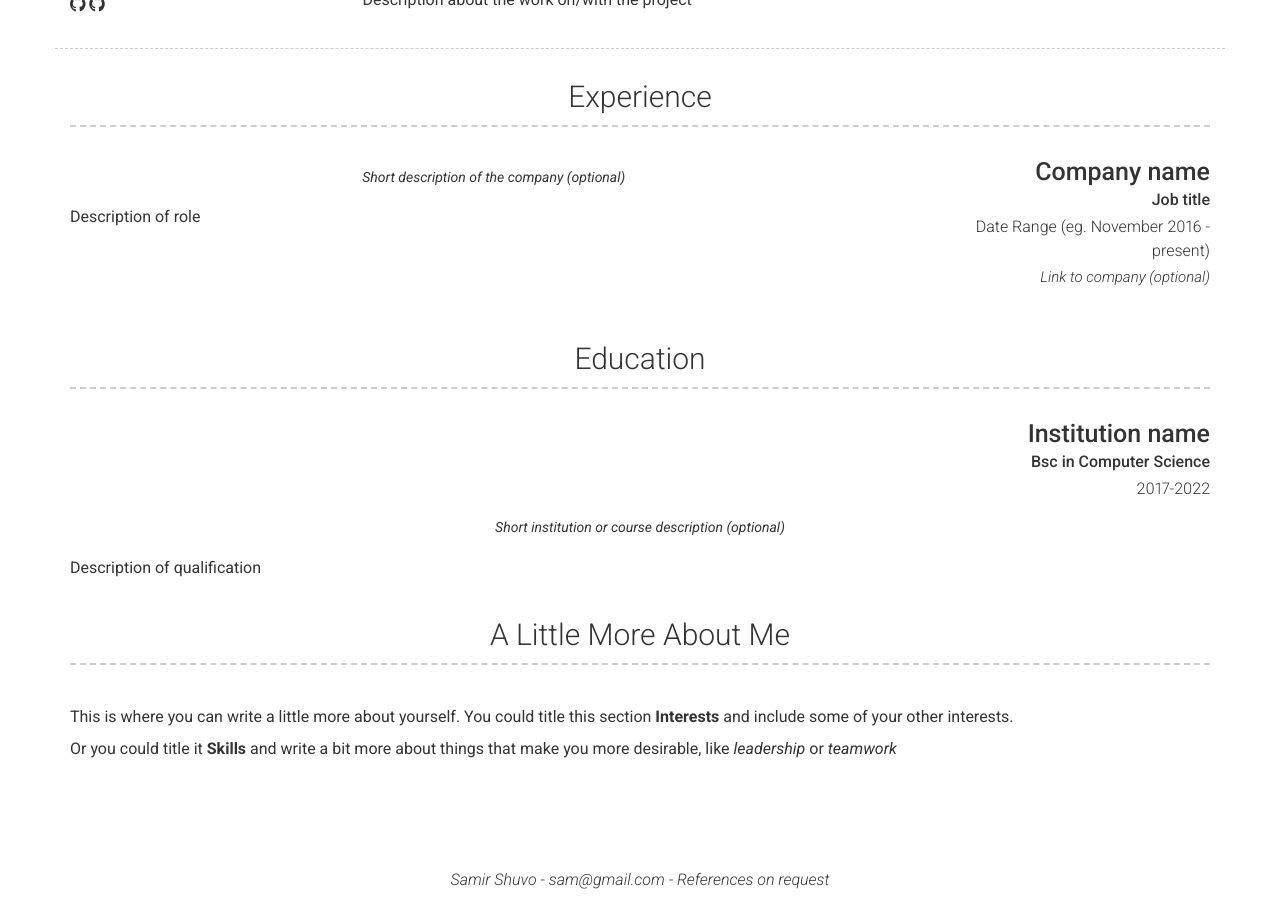
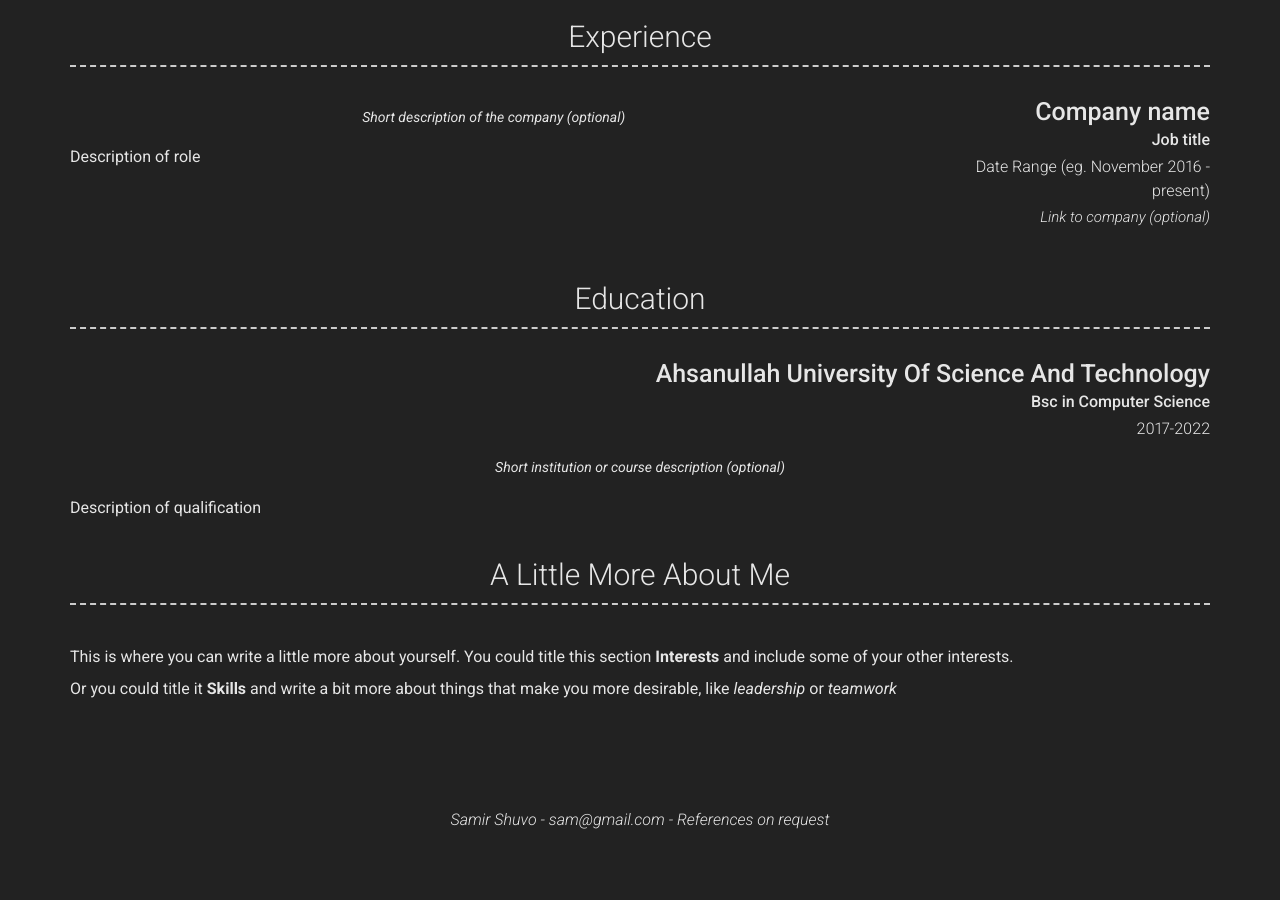
Before and after one commit to DexterSamir/DexterSamir.github.io, a Jekyll site: the page built from index.md, in a window 1280 px wide and 900 px high, scrolled down 862 px. Built offline with Jekyll 4.4.1, drawn with Linux system fonts in a browser that asks for light colours; nearby versions of some CDN libraries; after the commit the page ends 1702 px from its top, so only the background shows below that; some of the changed lines change nothing that is shown.

Commit message:
Update _config.yml

```diff
--- a/_config.yml
+++ b/_config.yml
@@ -16,22 +16,17 @@ website: Your website (eg. https://google.com)(optional)
 # website_title: Web (Website title override)
 
 # Dark Mode (true/false/never)
-darkmode: false
+darkmode: true
 
 # Social links
-twitter_username: jekyllrb
+
 github_username:  jekyll
 stackoverflow_username: "00000001"
 dribbble_username: jekyll
-facebook_username: jekyll
-flickr_username: jekyll
 instagram_username: jekyll
 linkedin_username: jekyll
-xing_username: jekyll
-pinterest_username: jekyll
 youtube_username: jekyll
-orcid_username: 0000-0000-0000-0000
-googlescholar_username: D847cGsAAAAJ
+
 
 # Additional icon links
 additional_links:
@@ -92,7 +87,7 @@ content:
     layout: list
     content:
       - layout: top-right
-        title: Institution name
+        title: Ahsanullah University Of Science And Technology
         sub_title: Bsc in Computer Science
         caption: 2017-2022
         quote: >
```
